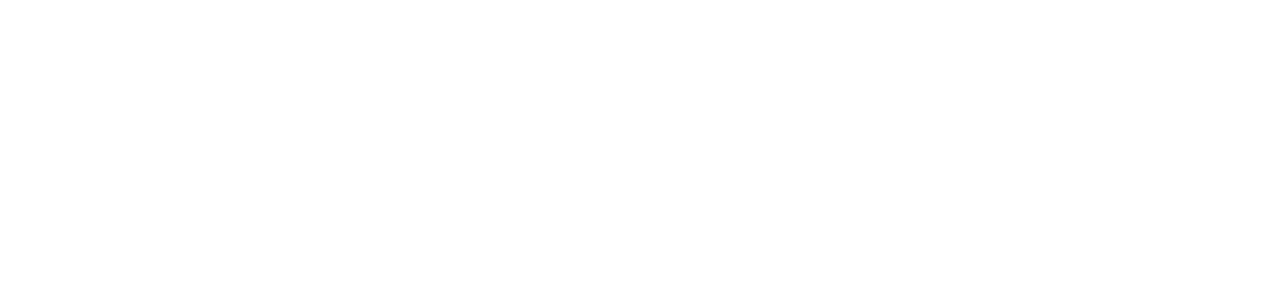
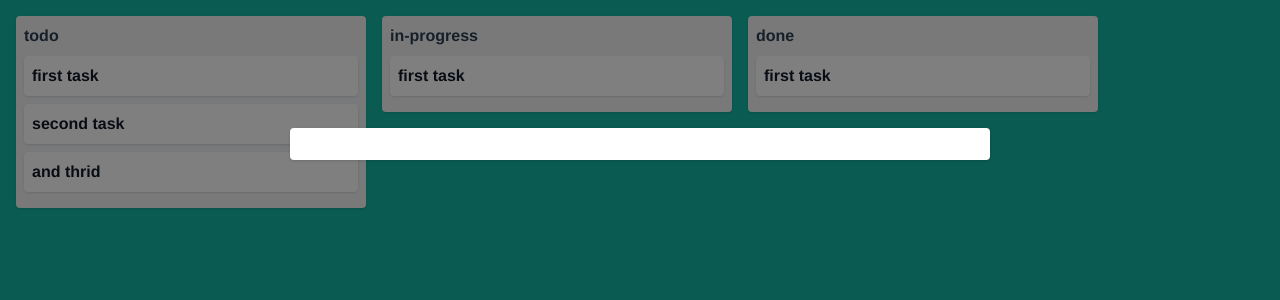
Before and after one commit to lewpiotr1701/vue3-trello-clone, a Vue app: page /task/1 in a window 1280 px wide. Before the commit this address had no page. Shown: the top 300 px of the page. Built offline with nearby package versions, Linux system fonts and the light colour scheme.

Commit message:
create modal Task component

```diff
--- a/src/router/index.js
+++ b/src/router/index.js
@@ -1,5 +1,6 @@
 import { createRouter, createWebHistory } from 'vue-router'
 import Board from '@/views/Board.vue'
+import Task from '@/views/Task.vue'
 
 const router = createRouter({
   history: createWebHistory(import.meta.env.BASE_URL),
@@ -7,7 +8,14 @@
     {
       path: '/',
       name: 'board',
-      component: Board
+      component: Board,
+      children: [
+        {
+          path: 'task/:id',
+          name: 'task',
+          component: Task
+        }
+      ]
     },
   ]
 })
--- a/src/store/index.js
+++ b/src/store/index.js
@@ -9,7 +9,17 @@
     board
   },
   getters: {
-
+    getTask(state) {
+      return (id) => {
+        for (const column of state.board.columns) {
+          for (const task of column.tasks) {
+            if (task.id === id) {
+              return task
+            }
+          }
+        }
+      }
+    }
   },
   mutations: {
 
--- a/src/views/Board.vue
+++ b/src/views/Board.vue
@@ -6,7 +6,7 @@
           {{ column.name }}
         </div>
         <div class="list-reset">
-          <div class="task" v-for="(task, taskKey) in column.tasks" :key="taskKey">
+          <div class="task" v-for="(task, taskKey) in column.tasks" :key="taskKey" @click="goToTask(task)">
             <span class="w-full flex-no-shrink font-bold">
               {{ task.name }}
             </span>
@@ -17,6 +17,10 @@
         </div>
       </div>
     </div>
+
+    <div v-if="isTaskOpen" class="task-bg" @click.self="closeModal">
+      <router-view></router-view>
+    </div>
   </div>
 </template>
 
@@ -24,7 +28,20 @@
 import { mapState } from 'vuex'
 
 export default {
-  computed: mapState(['board'])
+  computed: {
+    ...mapState(['board']),
+    isTaskOpen() {
+      return this.$route.name === 'task'
+    }
+  },
+  methods: {
+    goToTask(task) {
+      this.$router.push({ name: 'task', params: { id: task.id } })
+    },
+    closeModal() {
+      this.$router.push({ name: 'board' })
+    }
+  }
 }
 </script>
 
@@ -43,7 +60,7 @@
 }
 
 .task-bg {
-  @apply top-0 absolute;
+  @apply inset-0 absolute;
   background: rgba(0, 0, 0, 0.5);
 }
 </style>
--- /dev/null
+++ b/src/views/Task.vue
@@ -0,0 +1,27 @@
+<template>
+  <div class="task-view">
+    <div class="flex flex-col flex-grow items-start justify-between px-4">
+      {{ task }}
+    </div>
+  </div>
+</template>
+
+<script>
+import { mapGetters } from 'vuex'
+
+export default {
+  computed: {
+    ...mapGetters(['getTask']),
+    task() {
+      return this.getTask(this.$route.params.id)
+    }
+  }
+}
+</script>
+
+<style>
+.task-view {
+  @apply relative flex flex-row bg-white inset-0 mx-4 m-32 mx-auto py-4 text-left rounded shadow;
+  max-width: 700px;
+}
+</style>
```
